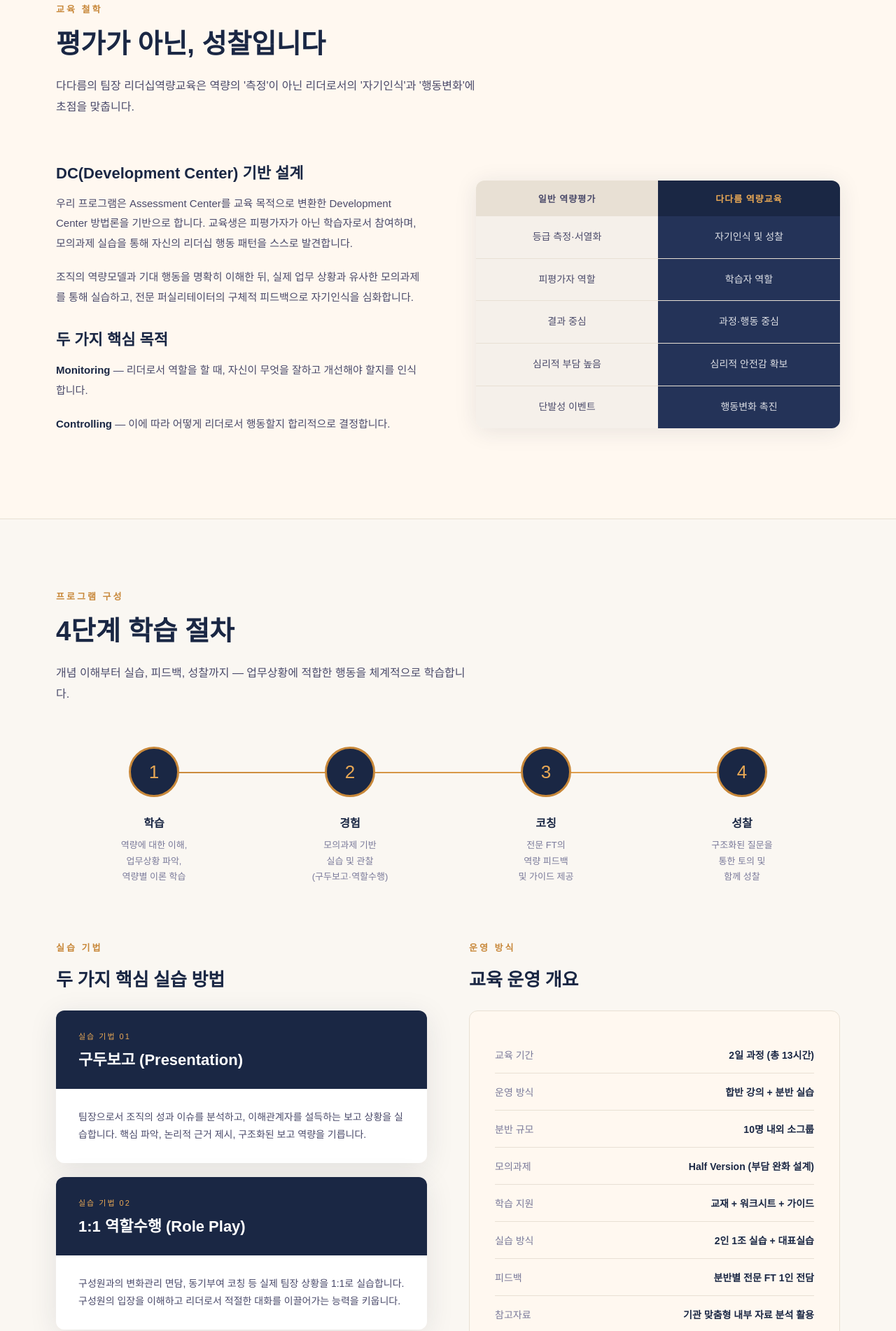
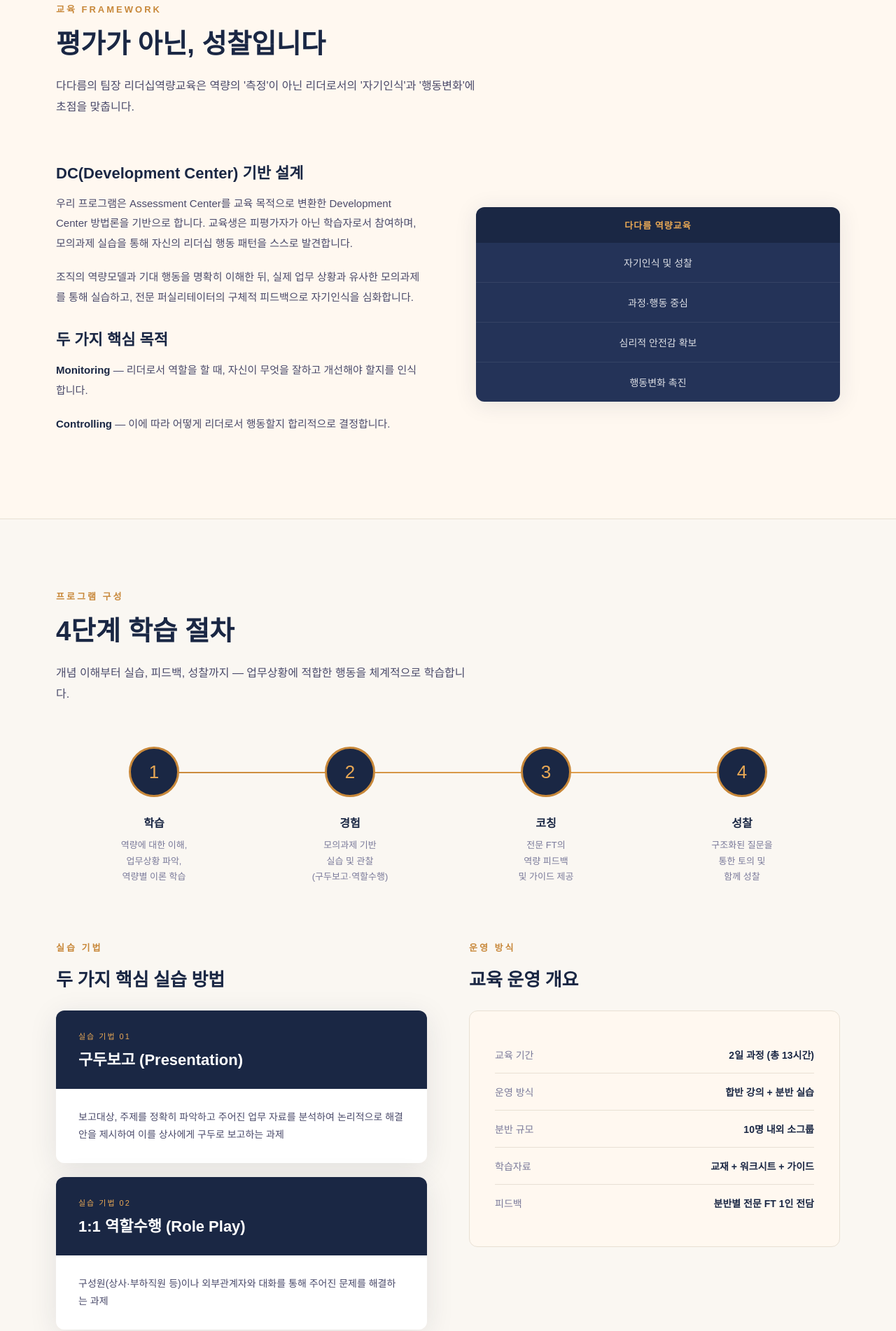
Before and after one commit to Jin8887/dadareum.-program, a plain HTML site: page index.html in a window 1280 px wide. Shown: the part 898-2800 px from the top of the page at 70% size. Drawn offline with Linux system fonts and the light colour scheme; a web font is replaced by a local one.

Commit message:
index.html

```diff
--- a/index.html
+++ b/index.html
@@ -1109,7 +1109,7 @@
     <div class="nav-inner">
       <a href="#" class="nav-logo">다다름</a>
       <ul class="nav-links">
-        <li><a href="#philosophy">교육철학</a></li>
+        <li><a href="#philosophy">교육 체계</a></li>
         <li><a href="#program">프로그램 구성</a></li>
         <li><a href="#competency">학습역량</a></li>
         <li><a href="#results">운영성과</a></li>
@@ -1172,7 +1172,7 @@
   <!-- PHILOSOPHY -->
   <div class="philosophy-section" id="philosophy">
     <section>
-      <div class="section-label">교육 철학</div>
+      <div class="section-label">교육 Framework</div>
       <h2 class="section-title">평가가 아닌, 성찰입니다</h2>
       <p class="section-sub">다다름의 팀장 리더십역량교육은 역량의 '측정'이 아닌 리더로서의 '자기인식'과 '행동변화'에 초점을 맞춥니다.</p>
 
@@ -1187,31 +1187,12 @@
           <p><strong style="color:var(--navy)">Controlling</strong> — 이에 따라 어떻게 리더로서 행동할지 합리적으로 결정합니다.</p>
         </div>
         <div>
-          <div class="compare-box">
-            <div class="compare-row">
-              <div class="compare-header col-a">일반 역량평가</div>
-              <div class="compare-header col-b">다다름 역량교육</div>
-            </div>
-            <div class="compare-row">
-              <div class="compare-cell col-a">등급 측정·서열화</div>
-              <div class="compare-cell col-b">자기인식 및 성찰</div>
-            </div>
-            <div class="compare-row">
-              <div class="compare-cell col-a">피평가자 역할</div>
-              <div class="compare-cell col-b">학습자 역할</div>
-            </div>
-            <div class="compare-row">
-              <div class="compare-cell col-a">결과 중심</div>
-              <div class="compare-cell col-b">과정·행동 중심</div>
-            </div>
-            <div class="compare-row">
-              <div class="compare-cell col-a">심리적 부담 높음</div>
-              <div class="compare-cell col-b">심리적 안전감 확보</div>
-            </div>
-            <div class="compare-row">
-              <div class="compare-cell col-a">단발성 이벤트</div>
-              <div class="compare-cell col-b">행동변화 촉진</div>
-            </div>
+          <div class="compare-box" style="display:block;">
+            <div style="background:var(--navy); padding:16px 24px; text-align:center; font-size:13px; font-weight:700; letter-spacing:1px; text-transform:uppercase; color:var(--amber-light);">다다름 역량교육</div>
+            <div style="background:var(--navy-light); color:rgba(255,255,255,0.85); padding:18px 24px; text-align:center; border-bottom:1px solid rgba(255,255,255,0.08); font-size:14px;">자기인식 및 성찰</div>
+            <div style="background:var(--navy-light); color:rgba(255,255,255,0.85); padding:18px 24px; text-align:center; border-bottom:1px solid rgba(255,255,255,0.08); font-size:14px;">과정·행동 중심</div>
+            <div style="background:var(--navy-light); color:rgba(255,255,255,0.85); padding:18px 24px; text-align:center; border-bottom:1px solid rgba(255,255,255,0.08); font-size:14px;">심리적 안전감 확보</div>
+            <div style="background:var(--navy-light); color:rgba(255,255,255,0.85); padding:18px 24px; text-align:center; font-size:14px;">행동변화 촉진</div>
           </div>
         </div>
       </div>
@@ -1259,7 +1240,7 @@
             <h3>구두보고 (Presentation)</h3>
           </div>
           <div class="format-card-body">
-            <p>팀장으로서 조직의 성과 이슈를 분석하고, 이해관계자를 설득하는 보고 상황을 실습합니다. 핵심 파악, 논리적 근거 제시, 구조화된 보고 역량을 기릅니다.</p>
+            <p>보고대상, 주제를 정확히 파악하고 주어진 업무 자료를 분석하여 논리적으로 해결안을 제시하여 이를 상사에게 구두로 보고하는 과제</p>
           </div>
         </div>
 
@@ -1269,7 +1250,7 @@
             <h3>1:1 역할수행 (Role Play)</h3>
           </div>
           <div class="format-card-body">
-            <p>구성원과의 변화관리 면담, 동기부여 코칭 등 실제 팀장 상황을 1:1로 실습합니다. 구성원의 입장을 이해하고 리더로서 적절한 대화를 이끌어가는 능력을 키웁니다.</p>
+            <p>구성원(상사·부하직원 등)이나 외부관계자와 대화를 통해 주어진 문제를 해결하는 과제</p>
           </div>
         </div>
       </div>
@@ -1293,24 +1274,12 @@
             <span class="info-val">10명 내외 소그룹</span>
           </div>
           <div class="info-row">
-            <span class="info-key">모의과제</span>
-            <span class="info-val">Half Version (부담 완화 설계)</span>
-          </div>
-          <div class="info-row">
-            <span class="info-key">학습 지원</span>
+            <span class="info-key">학습자료</span>
             <span class="info-val">교재 + 워크시트 + 가이드</span>
           </div>
-          <div class="info-row">
-            <span class="info-key">실습 방식</span>
-            <span class="info-val">2인 1조 실습 + 대표실습</span>
-          </div>
-          <div class="info-row">
+          <div class="info-row" style="border-bottom:none">
             <span class="info-key">피드백</span>
             <span class="info-val">분반별 전문 FT 1인 전담</span>
-          </div>
-          <div class="info-row" style="border-bottom:none">
-            <span class="info-key">참고자료</span>
-            <span class="info-val">기관 맞춤형 내부 자료 분석 활용</span>
           </div>
         </div>
       </div>
@@ -1378,7 +1347,6 @@
     <section>
       <div class="section-label">운영 성과</div>
       <h2 class="section-title">교육생이 증명하는 효과</h2>
-      <p class="section-sub">한국우편사업진흥원 팀장 30명 대상 2차 운영 결과입니다.</p>
 
       <div class="scores-row fade-in">
         <div class="score-card">
@@ -1433,26 +1401,24 @@
   <!-- NEXT STEP -->
   <section>
     <div class="section-label">도입 로드맵</div>
-    <h2 class="section-title">다음 단계를 제안드립니다</h2>
+    <h2 class="section-title">역량교육 도입 단계</h2>
     <p class="section-sub">역량교육 도입은 단순한 교육 실시를 넘어 조직의 인재육성 체계를 구축하는 첫걸음입니다.</p>
 
     <div class="suggest-grid fade-in">
       <div class="suggest-card">
         <div class="suggest-icon">🎯</div>
         <div class="suggest-title">맞춤형 역량모델 개발</div>
-        <p class="suggest-desc">조직 맞춤형 역량모델 설계는 역량교육 및 평가의 모의과제 개발, 역량기반 인사관리 제도 마련의 초석입니다. 기관장 인터뷰, 내부 자료 분석을 통해 조직에 꼭
-          맞는 역량모델을 구축합니다.</p>
+        <p class="suggest-desc">조직 맞춤형 역량모델 설계는 역량교육 및 평가의 모의과제 개발, 역량기반 인사관리 제도 마련의 초석입니다. 기관장, 구성원 인터뷰, 내부 자료 분석을 통해 조직에 꼭 맞는 역량 모델을 구축합니다.</p>
       </div>
       <div class="suggest-card">
         <div class="suggest-icon">📈</div>
-        <div class="suggest-title">전원 실습 과정 설계</div>
-        <p class="suggest-desc">현재 대표실습 방식에서 교육생 전원이 FT와 1:1 실습·피드백을 받을 수 있는 과정으로 확대할 경우, 자기인식 및 행동변화 효과가 더욱 높아집니다.</p>
+        <div class="suggest-title">기관 맞춤 과정 설계</div>
+        <p class="suggest-desc">기관별 역량모델에 기반하여 모의과제와 역량교육 과정을 설계합니다. 이를 통해 기관의 특성에 맞는 리더로서 자기인식 및 행동변화 효과가 더욱 커집니다.</p>
       </div>
       <div class="suggest-card">
         <div class="suggest-icon">🏢</div>
-        <div class="suggest-title">전 직급 역량교육 체계화</div>
-        <p class="suggest-desc">팀장 교육의 성공적 운영을 기반으로 처장·실장·과장 등 전 직급으로 역량교육을 확대하고, 정기 교육 체계를 수립하여 지속적인 리더십 역량 강화를 지원합니다.
-        </p>
+        <div class="suggest-title">전 직급 역량교육 체계 구축</div>
+        <p class="suggest-desc">팀장 직급을 시작으로 처장·실장·과장 등 전 직급으로 역량교육을 확대하고, 정기 교육 체계를 수립하여 지속적인 리더십 역량 강화를 지원합니다.</p>
       </div>
     </div>
   </section>
@@ -1461,8 +1427,7 @@
   <div class="cta-section" id="contact">
     <div class="section-label" style="color:var(--amber)">도입 문의</div>
     <h2 class="section-title" style="color:#fff; max-width:560px; margin: 0 auto 0;">귀 기관의 팀장 리더십,<br>다다름과 함께 시작하세요</h2>
-    <p>교육 도입 컨설팅부터 맞춤형 역량모델 설계, 모의과제 개발까지 </br>
-      귀 기관의 상황에 맞는 최적의 방안을 제안드립니다.</p>
+    <p>역량모델 설계부터 모의과제, 교육과정 개발까지<br>귀 기관을 위한 맞춤 역량교육을 기획, 설계해드립니다.</p>
     <a href="javascript:void(0)" class="btn-primary" style="margin: 0 auto; display:inline-flex;" onclick="openModal()">
       문의하기
     </a>
```
